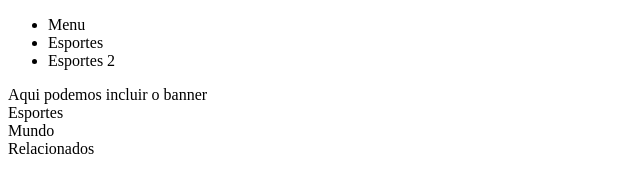
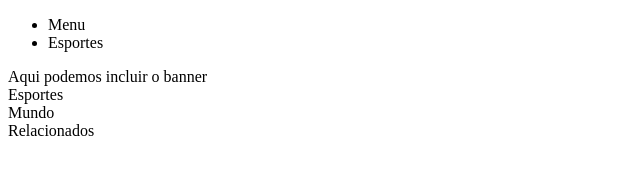
Before and after one commit to ofion87/HTML_CSS, a plain HTML site: page index.html in a window 1280 px wide. Shown: the whole page, without its empty margins (0-640 px from the left). Drawn offline with Linux system fonts and the light colour scheme.

Commit message:
reduzindo as opções no menu

```diff
--- a/index.html
+++ b/index.html
@@ -10,7 +10,6 @@
         <ul>
             <li>Menu</li>
             <li>Esportes</li>
-            <li>Esportes 2</li>
         </ul>
     </nav>
     <header>Aqui podemos incluir o banner</header>
```
